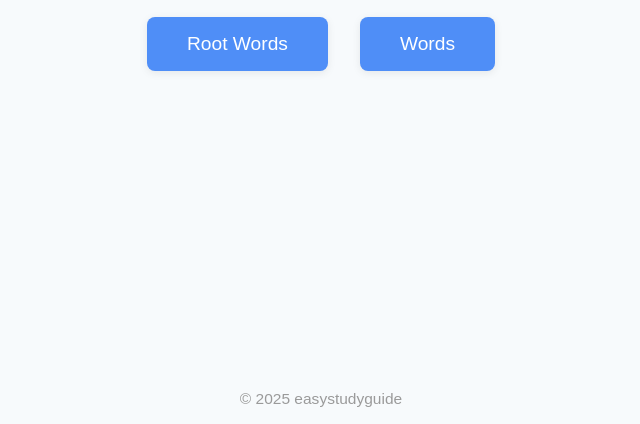
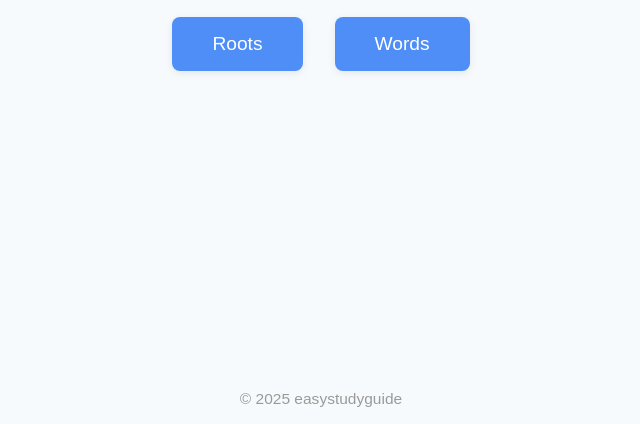
Before and after one commit to easystudyguide/vocab, a plain HTML site: page index.html in a window 1280 px wide. Shown: the part 376-800 px from the top of the page, without its empty margins (319-959 px from the left). Drawn offline with Linux system fonts and the light colour scheme.

Commit message:
Update index.html

```diff
--- a/index.html
+++ b/index.html
@@ -55,7 +55,7 @@
     <div class="container">
         <h1>Vocab Flashcards</h1>
         <div class="nav-buttons">
-            <button class="nav-btn" onclick="location.href='root-words.html'">Root Words</button>
+            <button class="nav-btn" onclick="location.href='roots.html'">Roots</button>
             <button class="nav-btn" onclick="location.href='words.html'">Words</button>
         </div>
     </div>
```
